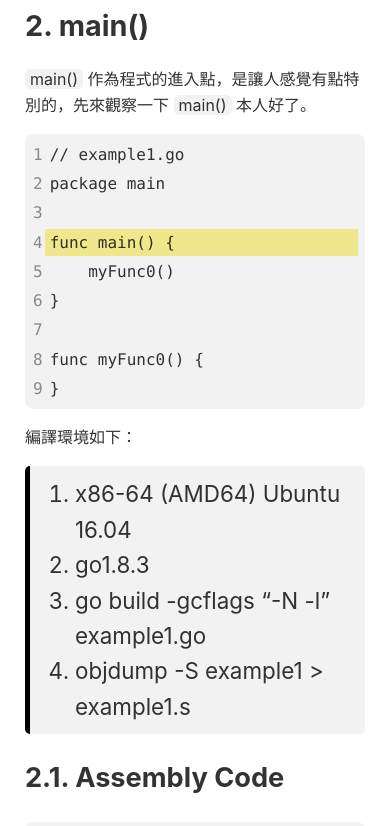
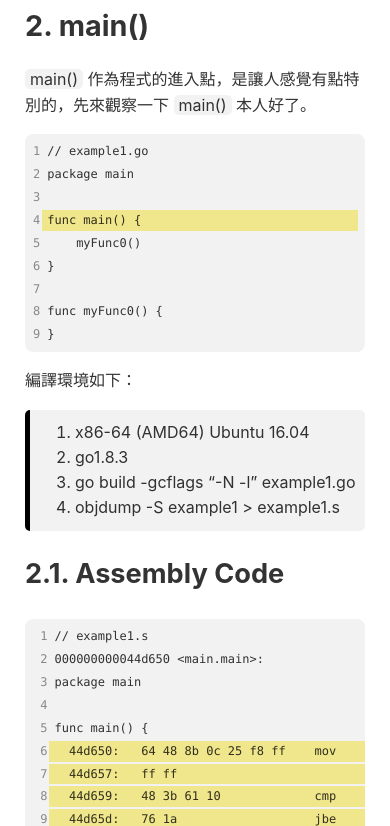
Before and after one commit to photon3108/photon3108.github.io, a plain HTML site: page blog/golang-calling-convention.html in a window 390 px wide. Shown: the part 1475-2301 px from the top of the page. Drawn offline with Linux system fonts and the light colour scheme.

Commit message:
Blog: Fix the css of mobile devices

```diff
--- a/blog/golang-calling-convention.html
+++ b/blog/golang-calling-convention.html
@@ -4,7 +4,7 @@
 <head>
   <title>Golang Calling Convention - particle.cafe</title>
   <link href="../css/normalize_GFyY.css" rel="stylesheet">
-  <link href="../css/article_W1ld.css" rel="stylesheet">
+  <link href="../css/article_zFsZ.css" rel="stylesheet">
   <script src="../js/toolkits_yIGF.js"></script>
   <script src="../js/article_ByZX.js"></script>
   <meta name="viewport" content="width=device-width, initial-scale=1.0">
--- a/css/article_W1ld.css
+++ b/css/article_zFsZ.css
@@ -147,14 +147,15 @@ body:before {
 }
 
 @media screen and (max-width: 640px) {
-    p {
+    p,
+    blockquote>ol {
         font-size: 1em;
     }
     h1 {
         font-size: 1.8em;
     }
-    code {
-        font-size: 0.625em;
+    pre>code {
+        font-size: 0.75em;
     }
     .title {
         font-size: 2.1em;
```
